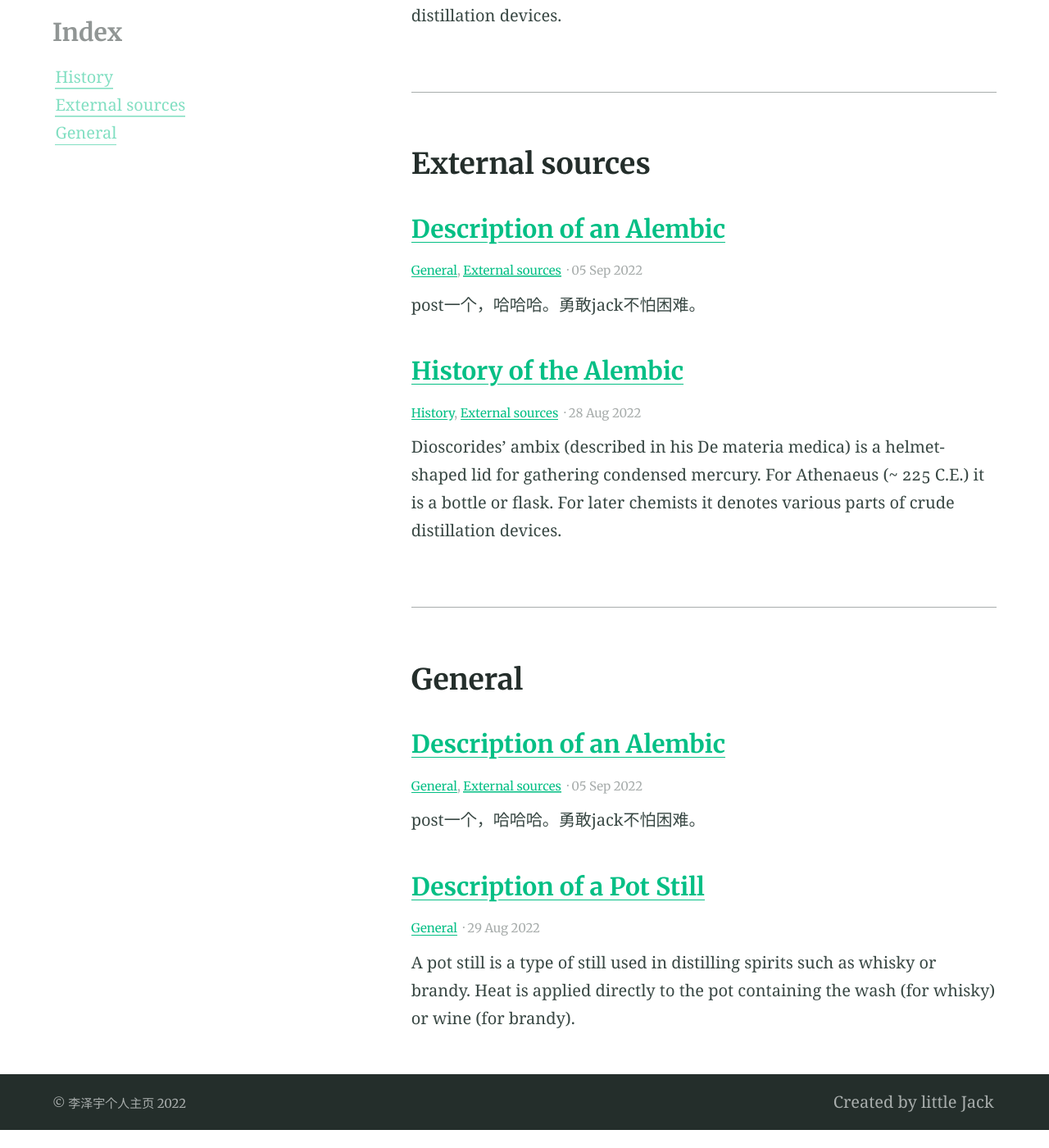
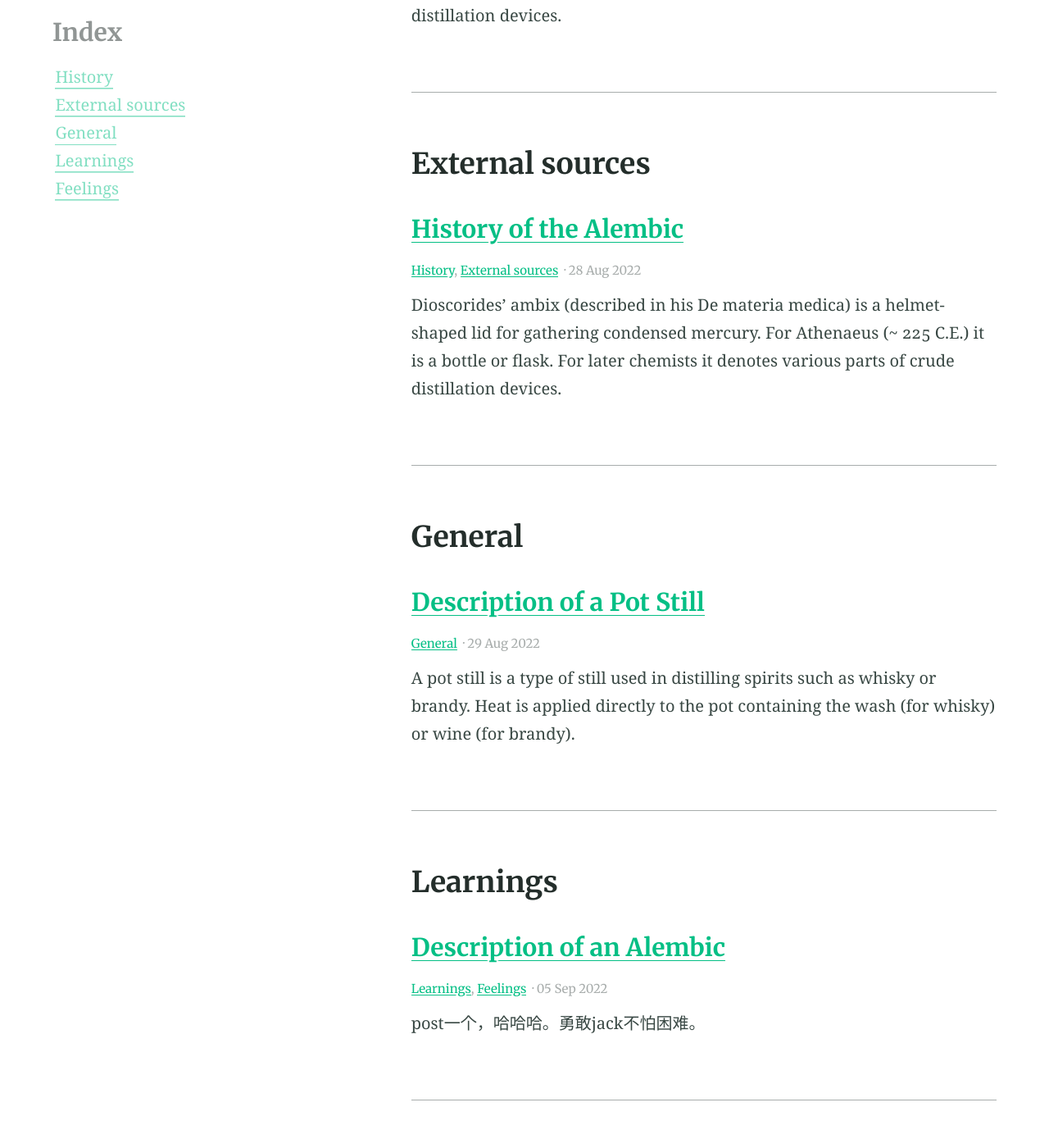
Before and after one commit to lizeyujack/lizeyujack.github.io, a Jekyll site: the page built from categories.md, in a window 1280 px wide and 1400 px high, scrolled down 463 px. Shown: the whole window at 82% size. Built offline with Jekyll 4.4.1, drawn with Linux system fonts in a browser that asks for light colours; before the commit the page ends 1841 px from its top, so only the background shows below that; some of the changed text lies outside the part shown.

Commit message:
Update 2022-09-05-example-post-one.md

```diff
--- a/_posts/2022-09-05-example-post-one.md
+++ b/_posts/2022-09-05-example-post-one.md
@@ -1,8 +1,8 @@
 ---
 title: Description of an Alembic
 categories:
-- General
-- External sources
+- Learnings
+- Feelings
 feature_image: "https://github.com/lizeyujack/lizeyujack.github.io/blob/main/shy_shushu.jpg?raw=true"
 ---
 
```
